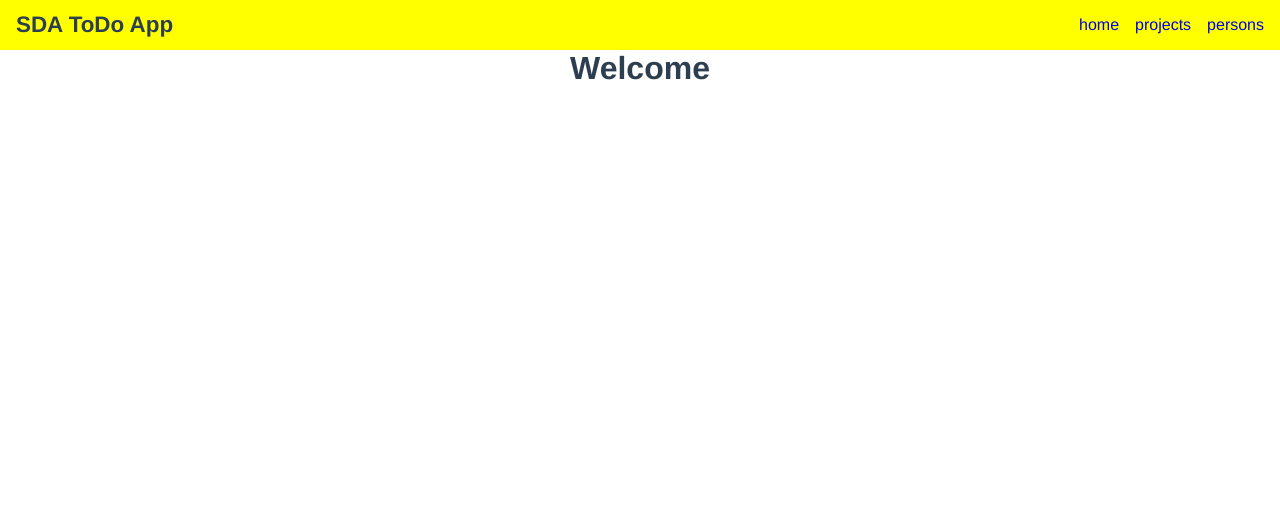
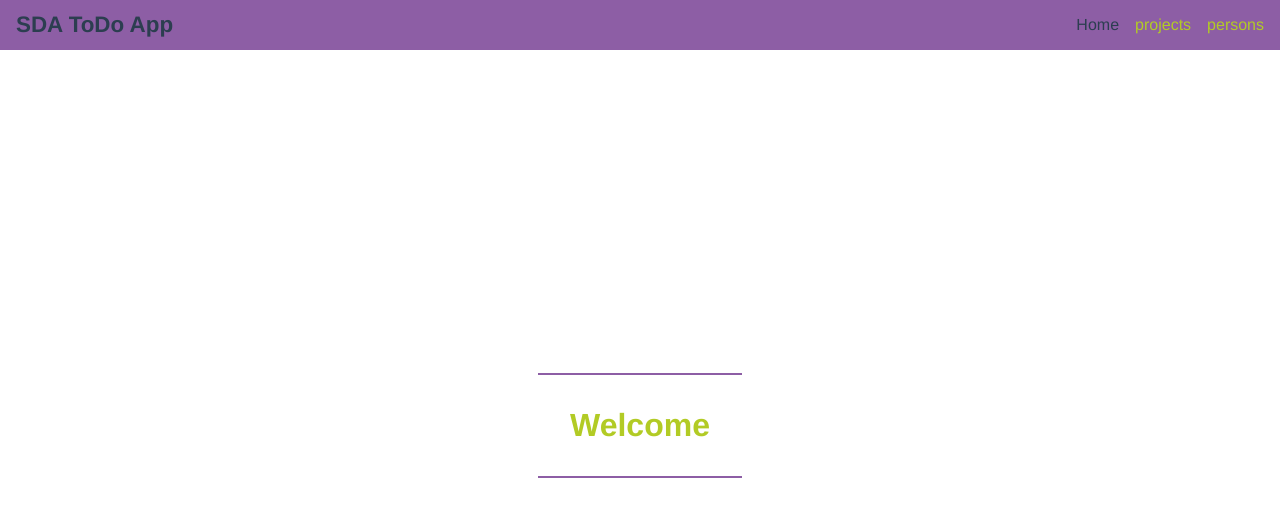
Before and after one commit to AlesDudek/app-vue, a Vue app: page / in a window 1280 px wide. Shown: the top 516 px of the page. Built offline with nearby package versions, Linux system fonts and the light colour scheme.

Commit message:
nastaveni WelcomePage

```diff
--- a/src/components/NavBar.vue
+++ b/src/components/NavBar.vue
@@ -5,13 +5,16 @@
     </div>
       <ul>
         <li>
-          <router-link to="/">home</router-link>
+          <div v-if="$route.path === '/'">Home</div>
+          <router-link v-else to="/">home</router-link>
         </li>
         <li>
-          <router-link to="/projects">projects</router-link>
+          <div v-if="$route.path === '/projects'">Projects</div>
+          <router-link v-else to="/projects">projects</router-link>
         </li>
         <li>
-          <router-link to="/persons">persons</router-link>
+          <div v-if="$route.path === '/persons'">Persons</div>
+          <router-link v-else to="/persons">persons</router-link>
 
 
         </li>
@@ -23,14 +26,15 @@
 
 <script>
 export default{
-  name: 'NavBar'
+  name: 'NavBar',
+
 }
 </script>
 
 
 <style  scoped>
 nav{
-  background: yellow;
+  background: #8D5EA5;
   height: 50px;
   padding: 10px;
   display: flex;
@@ -51,7 +55,7 @@ li{
 }
 a{
   text-decoration: none;
-  color: color #2c3e50;
+  color:  #B2Cb25;
   cursor: pointer;
   display: block;
   transition: transform .4s ease;
--- a/src/views/WelcomePage.vue
+++ b/src/views/WelcomePage.vue
@@ -1,9 +1,22 @@
 <template>
-  <h1>Welcome</h1>
+  <div>
+    <h1>Welcome</h1>
+
+    <div class="square">1</div>
+    <div class="square">2</div>
+    <div class="square">3</div>
+    <div class="square">4</div>
+    <div class="square">5</div>
+    <div class="square">6</div>
+    <div class="square">7</div>
+    <div class="square">8</div>
+    <div class="square">9</div>
+  </div>
 </template>
 
-
-
+#4556D6
+#8D5EA5
+#B2Cb25
 <script>
 
 export default{
@@ -13,6 +26,125 @@ export default{
 </script>
 
 <style scoped>
+div{
+  display: flex;
+  justify-content: center;
+  align-items: center;
+  height: calc(100vh - 50px);
+  position: relative;
+  overflow: hidden;
+
+}
+  h1{
+    border-top: 2px solid #8D5EA5;
+    border-bottom: 2px solid #8D5EA5;
+    padding: 2rem;
+    color: #B2Cb25;
+    z-index: 10;
+  }
+
+/* .container{
+    width: 100%;
+    height: 100%;
+    overflow: hidden;
+    display: flex;
+    justify-content: center;
+    align-items: center;
+    position: relative;
+  } */
+.square{
+  position: absolute;
+  bottom: -100%;
+  background: #4556D6;
+  border: 2px solid #fff;
+  border-radius: 20px;
+  animation: boxes 8s infinite ease-in;
+}
+/*  ten se mi neukazuje??   */
+.square:nth-child(1){
+  width: 45px;
+  height: 45px;
+  background: rgb(255, 0, 179);
+  left: 7%;
+  animation-delay: 1s;
+}
+
+.square:nth-child(2){
+  width: 75px;
+  height: 75px;
+  left: 20%;
+  animation-delay: 8s; /* spomalení startu   */
+}
+
+.square:nth-child(3){
+  width: 55px;
+  height: 55px;
+  left: 37%;
+  animation-delay: 3s;
+}
+
+.square:nth-child(4){
+  width: 65px;
+  height: 65px;
+  left: 57%;
+  /* background: red; */
+  animation-delay: 2s;
+}
+
+.square:nth-child(5){
+  width: 55px;
+  height: 55px;
+  left: 77%;
+  animation-delay: 1s;
+}
+
+.square:nth-child(6){
+  width: 45px;
+  height: 45px;
+  left: 7%;
+  animation-delay: 5s;
+}
+
+.square:nth-child(7){
+  width: 75px;
+  height: 75px;
+  left: 87%;
+  animation-delay: 7s;
+}
+
+.square:nth-child(8){
+  width: 35px;
+  height: 35px;
+  left: 67%;
+  /* background: yellow; */
+  animation-delay: 6s;
+}
+
+.square:nth-child(9){
+  width: 15px;
+  height: 15px;
+  left: 17%;
+
+  animation-delay: 7s;
+}
+
+.square:nth-child(10){
+  width: 35px;
+  height: 35px;
+  left: 47%;
+  animation-delay: 4s;
+}
 
 
+
+@keyframes boxes{
+  0%{
+    bottom: -100%
+  }
+  100%{
+    bottom: 100%;
+    transform: rotate(180deg);
+    opacity: 0;
+  }
+}
 </style>
```
